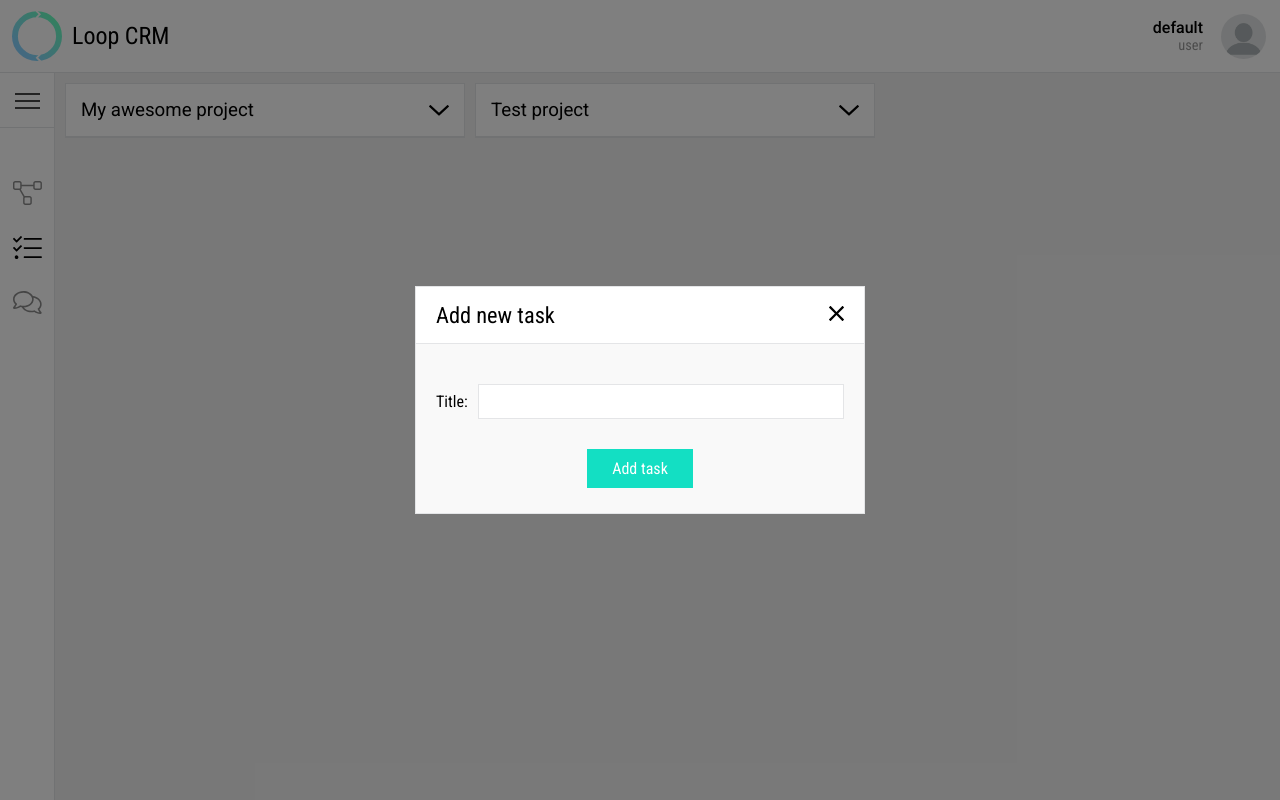
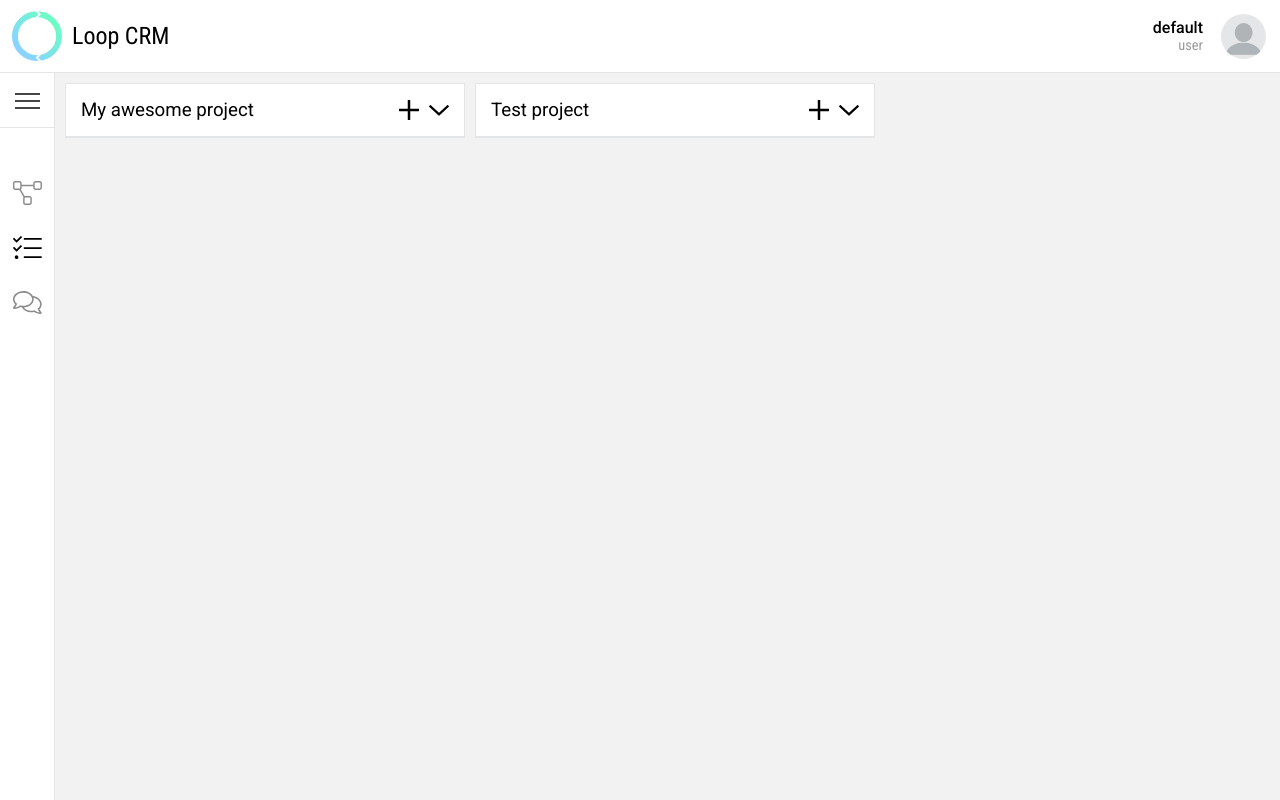
Before and after one commit to Yokotes/loop-frontend, a React (Create React App) app: page /tasks in a window 1280 px wide. Built offline with nearby package versions, Linux system fonts and the light colour scheme.

Commit message:
Added new functions to controllers
Added:
- setTaskTitleValue function to modals controller
- addNewTask function to tasks controller

```diff
--- a/src/components/TasksContainer/TasksContainer.module.css
+++ b/src/components/TasksContainer/TasksContainer.module.css
@@ -29,15 +29,25 @@
   font-weight: normal;
 }
 
-.showBtn {
+.btns {
+  display: flex;
+  align-items: center;
+}
+
+.btn {
   background: none;
   border: none;
   width: 20px;
+  margin-right: 10px;
   transform-origin: center center;
   transition: transform 0.3s;
 }
 
-.showBtn > img {
+.btn:last-child {
+  margin-right: 0;
+}
+
+.btn > img {
   display: block;
   width: 100%;
 }
--- a/src/components/TasksContainer/TasksContainer.tsx
+++ b/src/components/TasksContainer/TasksContainer.tsx
@@ -1,5 +1,6 @@
 import React from 'react';
 import { useDispatch } from 'react-redux';
+import { showAddTaskModal } from '../../controllers/modalsController';
 import { deleteTask, showTasks } from '../../controllers/tasksController';
 import Task, { TaskProps } from '../Task/Task';
 import styles from './TasksContainer.module.css';
@@ -20,12 +21,22 @@ const TasksContainer = ({ id, projectTitle, tasks, isShowed }: TasksContainerPro
         <h3 className={styles.projectTitle}>
           { projectTitle }
         </h3>
-        <button
-          className={styles.showBtn}
-          onClick={() => dispatch(showTasks(id))}
-        >
-          <img src={`img/buttons/show.svg`} alt={isShowed ? 'Hide': 'Show'}/>
-        </button>
+        <div className={styles.btns}>
+          <button
+            className={styles.btn}
+            onClick={() => dispatch(showAddTaskModal(id))}
+            title="Add task to project"
+          >
+            <img src="img/buttons/add.svg" alt="Add new task"/>
+          </button>
+          <button
+            className={`${styles.btn} ${styles.showBtn}`}
+            onClick={() => dispatch(showTasks(id))}
+            title={isShowed ? 'Hide tasks': 'Show tasks'}
+          >
+            <img src={`img/buttons/show.svg`} alt={isShowed ? 'Hide': 'Show'}/>
+          </button>
+        </div>
       </div>
       <div className={styles.body}>
         <div className={styles.tasks}>
--- a/src/controllers/modalsController.ts
+++ b/src/controllers/modalsController.ts
@@ -1,9 +1,10 @@
-import { hideModal, Modals, showModal } from "../models/slices/modalsSlice"
+import { hideModal, Modals, setCurrentProject, setTaskTitle, showModal } from "../models/slices/modalsSlice"
 
 /*
   Add task modal
 */
-const showAddTaskModal = () => (dispatch: any) => {
+const showAddTaskModal = (projectId: string) => (dispatch: any) => {
+  dispatch(setCurrentProject(projectId));
   dispatch(showModal(Modals.ADD_TASK))
 }
 
@@ -11,4 +12,12 @@ const hideAddTaskModal = () => (dispatch: any) => {
   dispatch(hideModal(Modals.ADD_TASK))
 }
 
-export { showAddTaskModal, hideAddTaskModal }
+const setTaskTitleValue = (value: string) => (dispatch: any) => {
+  dispatch(setTaskTitle(value));
+}
+
+export {
+  showAddTaskModal,
+  hideAddTaskModal,
+  setTaskTitleValue,
+ }
--- a/src/controllers/tasksController.ts
+++ b/src/controllers/tasksController.ts
@@ -1,7 +1,37 @@
-import { removeTask, toggleIsShowed } from "../models/slices/projectsListSlice"
+import { dropCurrentProject, Modals } from "../models/slices/modalsSlice";
+import { addTask, removeTask, toggleIsShowed } from "../models/slices/projectsListSlice"
+import { RootState } from "../models/store";
+import { hideAddTaskModal } from "./modalsController";
 
 const showTasks = (id: string) => (dispatch: any) => {
   dispatch(toggleIsShowed(id));
+}
+
+const addNewTask = () => (dispatch: any, getState: any) => {
+  const state: RootState = getState();
+  const taskModal = state.modals.modals[Modals.ADD_TASK]
+
+  // Add task to database
+  // ...
+
+  // Getting id
+  const tasksList = state.projectsList.projects.filter((item) => item.id === projectId)[0].tasks
+  const id = tasksList.length.toString()
+
+  // Add task to front-end side
+  const taskData = {
+    id,
+    title: taskModal.data.taskTitle,
+    status: 1
+  }
+  const projectId = taskModal.data.currentProjectId;
+
+  dispatch(addTask({
+    projectId,
+    taskData
+  }));
+  dispatch(dropCurrentProject());
+  dispatch(hideAddTaskModal())
 }
 
 const deleteTask = (taskId: string, projectId: string) => (dispatch: any) => {
@@ -11,4 +41,4 @@ const deleteTask = (taskId: string, projectId: string) => (dispatch: any) => {
   }));
 }
 
-export { showTasks, deleteTask }
+export { showTasks, deleteTask, addNewTask }
--- a/src/modals/AddTaskModal/AddTaskModal.tsx
+++ b/src/modals/AddTaskModal/AddTaskModal.tsx
@@ -2,7 +2,7 @@ import React from 'react';
 import { useDispatch, useSelector } from 'react-redux';
 import PrimaryBtn from '../../components/PrimaryBtn/PrimaryBtn';
 import PrimaryTextInput from '../../components/PrimaryTextInput/PrimaryTextInput';
-import { hideAddTaskModal } from '../../controllers/modalsController';
+import { hideAddTaskModal, setTaskTitleValue } from '../../controllers/modalsController';
 import { Modals } from '../../models/slices/modalsSlice';
 import { RootState } from '../../models/store';
 import Modal from '../Modal/Modal';
@@ -24,6 +24,11 @@ const AddTaskModal = () => {
           <PrimaryTextInput
             label="Title:"
             htmlId="taskTitle"
+            onChange={
+              (e: React.ChangeEvent<HTMLInputElement>) => (
+                dispatch(setTaskTitleValue(e.currentTarget.value))
+              )
+            }
           />
           <PrimaryBtn className={styles.btn}>
             Add task
--- a/src/modals/Modal/Modal.module.css
+++ b/src/modals/Modal/Modal.module.css
@@ -5,7 +5,6 @@
   width: 100vw;
   height: 100vh;
   background-color: rgba(0, 0, 0, 0.5);
-  display: flex;
   justify-content: center;
   align-items: center;
   /* display: none; */
@@ -14,10 +13,12 @@
 
 .bg.hide {
   opacity: 0;
+  display: none;
 }
 
 .bg.show {
   opacity: 1;
+  display: flex;
 }
 
 .modal {
--- a/src/modals/Modal/Modal.tsx
+++ b/src/modals/Modal/Modal.tsx
@@ -16,7 +16,6 @@ const Modal = ({ title, children, hide, isShow }: ModalProps) => {
   return (
     <div
       className={`${styles.bg} ${isShow ? styles.show : styles.hide}`}
-      onClick={hide}
     >
       <div className={styles.modal}>
         <div className={styles.header}>
--- a/src/models/slices/modalsSlice.ts
+++ b/src/models/slices/modalsSlice.ts
@@ -10,11 +10,27 @@ const modalsSlice = createSlice({
     modals: [
       {
         name: 'addTask',
-        isShow: true,
+        isShow: false,
+        data: {
+          taskTitle: '',
+          currentProjectId: '',
+        }
       },
     ],
   },
   reducers: {
+    // Add task modal
+    setCurrentProject: (state, action) => {
+      state.modals[Modals.ADD_TASK].data.currentProjectId = action.payload;
+    },
+    dropCurrentProject: (state) => {
+      state.modals[Modals.ADD_TASK].data.currentProjectId = '';
+    },
+    setTaskTitle: (state, action) => {
+      state.modals[Modals.ADD_TASK].data.taskTitle = action.payload;
+    },
+
+    // General
     showModal: (state, action) => {
       const modal = state.modals[action.payload];
       modal.isShow = true;
@@ -29,6 +45,12 @@ const modalsSlice = createSlice({
 
 export { Modals }
 
-export const { showModal, hideModal } = modalsSlice.actions
+export const {
+  showModal,
+  hideModal,
+  setCurrentProject,
+  dropCurrentProject,
+  setTaskTitle,
+} = modalsSlice.actions
 
 export default modalsSlice.reducer;
--- a/src/models/slices/projectsListSlice.ts
+++ b/src/models/slices/projectsListSlice.ts
@@ -35,7 +35,7 @@ const projectsListSlice = createSlice({
         ],
         isShowed: false,
       }
-    ],
+    ]
   },
   reducers: {
     addItem: (state, action) => {
```
Also changed, not shown: public/img/buttons/add.svg (added).
